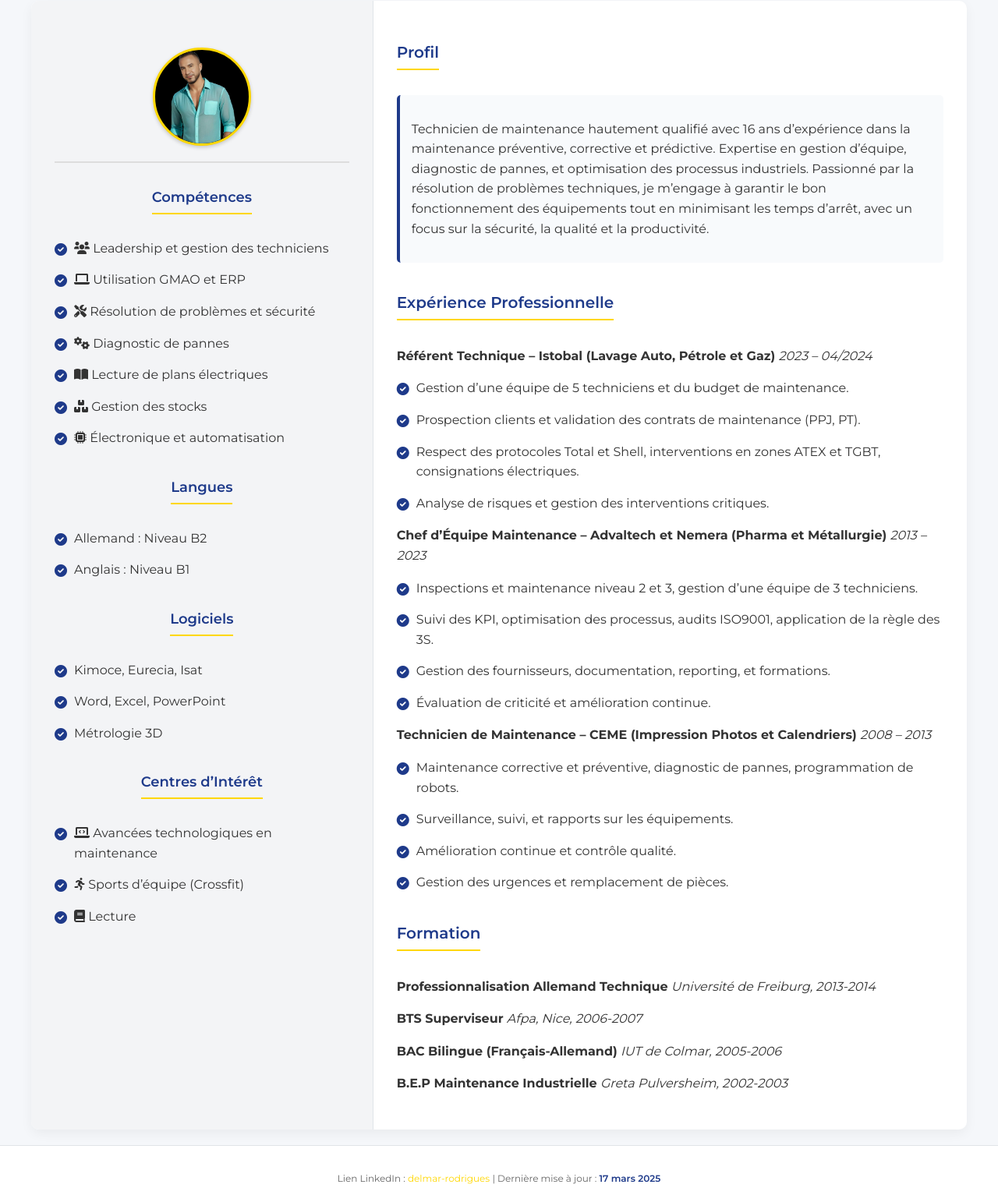
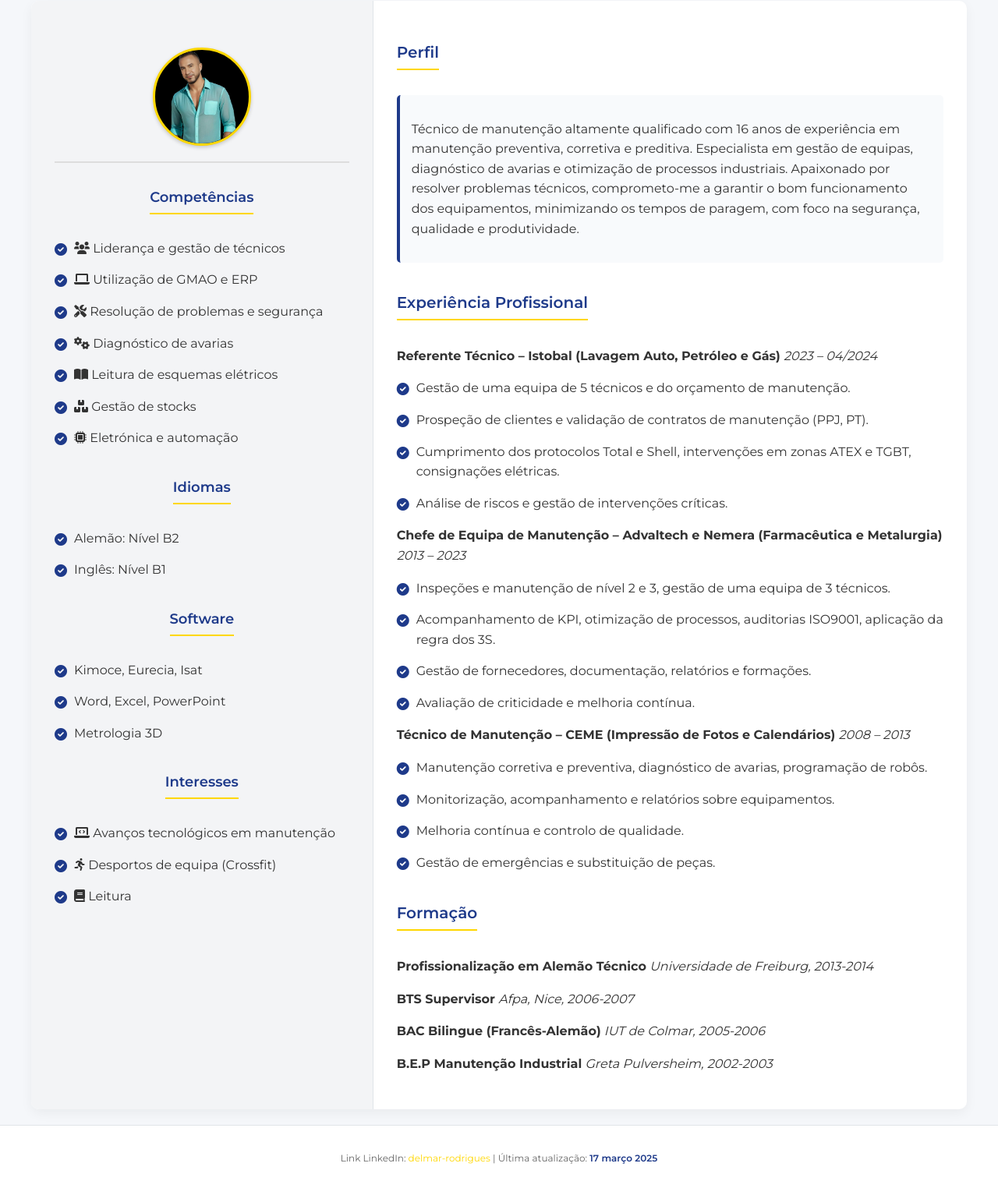
Before and after one commit to DelmarCrypto/cv-tech, a plain HTML site: page index.html in a window 1280 px wide. Shown: the part 189-1713 px from the top of the page at 78% size. Drawn offline with nearby package versions, Linux system fonts and the light colour scheme.

Commit message:
Update index.html

```diff
--- a/index.html
+++ b/index.html
@@ -1,5 +1,5 @@
 <!DOCTYPE html>
-<html lang="fr">
+<html lang="pt">
 <head>
     <meta charset="UTF-8">
     <meta name="viewport" content="width=device-width, initial-scale=1.0">
@@ -186,83 +186,83 @@
     <div class="header">
         <div class="header-content">
             <h1>Rodrigues Delmar</h1>
-            <p>Technicien Maintenance Expérimenté</p>
+            <p>Técnico de Manutenção Experiente</p>
             <p>roro68@live.fr | 06 89 67 93 25 | 14 Allée du Général Abbatucci, 68600 Volgelsheim</p>
         </div>
     </div>
 
     <div class="container">
         <div class="sidebar">
-            <img src="ceo legatio.png" alt="Photo de Rodrigues Delmar" class="profile-pic">
+            <img src="ceo legatio.png" alt="Foto de Rodrigues Delmar" class="profile-pic">
             <hr>
-            <h2>Compétences</h2>
+            <h2>Competências</h2>
             <ul>
-                <li><i class="fas fa-users"></i> Leadership et gestion des techniciens</li>
-                <li><i class="fas fa-laptop"></i> Utilisation GMAO et ERP</li>
-                <li><i class="fas fa-tools"></i> Résolution de problèmes et sécurité</li>
-                <li><i class="fas fa-cogs"></i> Diagnostic de pannes</li>
-                <li><i class="fas fa-book-open"></i> Lecture de plans électriques</li>
-                <li><i class="fas fa-boxes"></i> Gestion des stocks</li>
-                <li><i class="fas fa-microchip"></i> Électronique et automatisation</li>
+                <li><i class="fas fa-users"></i> Liderança e gestão de técnicos</li>
+                <li><i class="fas fa-laptop"></i> Utilização de GMAO e ERP</li>
+                <li><i class="fas fa-tools"></i> Resolução de problemas e segurança</li>
+                <li><i class="fas fa-cogs"></i> Diagnóstico de avarias</li>
+                <li><i class="fas fa-book-open"></i> Leitura de esquemas elétricos</li>
+                <li><i class="fas fa-boxes"></i> Gestão de stocks</li>
+                <li><i class="fas fa-microchip"></i> Eletrónica e automação</li>
             </ul>
-            <h2>Langues</h2>
+            <h2>Idiomas</h2>
             <ul>
-                <li>Allemand : Niveau B2</li>
-                <li>Anglais : Niveau B1</li>
+                <li>Alemão: Nível B2</li>
+                <li>Inglês: Nível B1</li>
             </ul>
-            <h2>Logiciels</h2>
+            <h2>Software</h2>
             <ul>
                 <li>Kimoce, Eurecia, Isat</li>
                 <li>Word, Excel, PowerPoint</li>
-                <li>Métrologie 3D</li>
+                <li>Metrologia 3D</li>
             </ul>
-            <h2>Centres d’Intérêt</h2>
+            <h2>Interesses</h2>
             <ul>
-                <li><i class="fas fa-laptop-code"></i> Avancées technologiques en maintenance</li>
-                <li><i class="fas fa-running"></i> Sports d’équipe (Crossfit)</li>
-                <li><i class="fas fa-book"></i> Lecture</li>
+                <li><i class="fas fa-laptop-code"></i> Avanços tecnológicos em manutenção</li>
+                <li><i class="fas fa-running"></i> Desportos de equipa (Crossfit)</li>
+                <li><i class="fas fa-book"></i> Leitura</li>
             </ul>
         </div>
 
         <div class="main">
-            <h2>Profil</h2>
+            <h2>Perfil</h2>
             <div class="executive-summary">
-                <p>Technicien de maintenance hautement qualifié avec 16 ans d’expérience dans la maintenance préventive, corrective et prédictive. Expertise en gestion d’équipe, diagnostic de pannes, et optimisation des processus industriels. Passionné par la résolution de problèmes techniques, je m’engage à garantir le bon fonctionnement des équipements tout en minimisant les temps d’arrêt, avec un focus sur la sécurité, la qualité et la productivité.</p>
+                <p>Técnico de manutenção altamente qualificado com 16 anos de experiência em manutenção preventiva, corretiva e preditiva. Especialista em gestão de equipas, diagnóstico de avarias e otimização de processos industriais. Apaixonado por resolver problemas técnicos, comprometo-me a garantir o bom funcionamento dos equipamentos, minimizando os tempos de paragem, com foco na segurança, qualidade e produtividade.</p>
             </div>
 
-            <h2>Expérience Professionnelle</h2>
-            <p><strong>Référent Technique – Istobal (Lavage Auto, Pétrole et Gaz)</strong> <em>2023 – 04/2024</em></p>
+            <h2>Experiência Profissional</h2>
+            <p><strong>Referente Técnico – Istobal (Lavagem Auto, Petróleo e Gás)</strong> <em>2023 – 04/2024</em></p>
             <ul>
-                <li>Gestion d’une équipe de 5 techniciens et du budget de maintenance.</li>
-                <li>Prospection clients et validation des contrats de maintenance (PPJ, PT).</li>
-                <li>Respect des protocoles Total et Shell, interventions en zones ATEX et TGBT, consignations électriques.</li>
-                <li>Analyse de risques et gestion des interventions critiques.</li>
+                <li>Gestão de uma equipa de 5 técnicos e do orçamento de manutenção.</li>
+                <li>Prospeção de clientes e validação de contratos de manutenção (PPJ, PT).</li>
+                <li>Cumprimento dos protocolos Total e Shell, intervenções em zonas ATEX e TGBT, consignações elétricas.</li>
+                <li>Análise de riscos e gestão de intervenções críticas.</li>
             </ul>
-            <p><strong>Chef d’Équipe Maintenance – Advaltech et Nemera (Pharma et Métallurgie)</strong> <em>2013 – 2023</em></p>
+            <p><strong>Chefe de Equipa de Manutenção – Advaltech e Nemera (Farmacêutica e Metalurgia)</strong> <em>2013 – 2023</em></p>
             <ul>
-                <li>Inspections et maintenance niveau 2 et 3, gestion d’une équipe de 3 techniciens.</li>
-                <li>Suivi des KPI, optimisation des processus, audits ISO9001, application de la règle des 3S.</li>
-                <li>Gestion des fournisseurs, documentation, reporting, et formations.</li>
-                <li>Évaluation de criticité et amélioration continue.</li>
+                <li>Inspeções e manutenção de nível 2 e 3, gestão de uma equipa de 3 técnicos.</li>
+                <li>Acompanhamento de KPI, otimização de processos, auditorias ISO9001, aplicação da regra dos 3S.</li>
+                <li>Gestão de fornecedores, documentação, relatórios e formações.</li>
+                <li>Avaliação de criticidade e melhoria contínua.</li>
             </ul>
-            <p><strong>Technicien de Maintenance – CEME (Impression Photos et Calendriers)</strong> <em>2008 – 2013</em></p>
+            <p><strong>Técnico de Manutenção – CEME (Impressão de Fotos e Calendários)</strong> <em>2008 – 2013</em></p>
             <ul>
-                <li>Maintenance corrective et préventive, diagnostic de pannes, programmation de robots.</li>
-                <li>Surveillance, suivi, et rapports sur les équipements.</li>
-                <li>Amélioration continue et contrôle qualité.</li>
-                <li>Gestion des urgences et remplacement de pièces.</li>
+                <li>Manutenção corretiva e preventiva, diagnóstico de avarias, programação de robôs.</li>
+                <li>Monitorização, acompanhamento e relatórios sobre equipamentos.</li>
+                <li>Melhoria contínua e controlo de qualidade.</li>
+                <li>Gestão de emergências e substituição de peças.</li>
             </ul>
 
-            <h2>Formation</h2>
-            <p><strong>Professionnalisation Allemand Technique</strong> <em>Université de Freiburg, 2013-2014</em></p>
-            <p><strong>BTS Superviseur</strong> <em>Afpa, Nice, 2006-2007</em></p>
-            <p><strong>BAC Bilingue (Français-Allemand)</strong> <em>IUT de Colmar, 2005-2006</em></p>
-            <p><strong>B.E.P Maintenance Industrielle</strong> <em>Greta Pulversheim, 2002-2003</em></p>
+            <h2>Formação</h2>
+            <p><strong>Profissionalização em Alemão Técnico</strong> <em>Universidade de Freiburg, 2013-2014</em></p>
+            <p><strong>BTS Supervisor</strong> <em>Afpa, Nice, 2006-2007</em></p>
+            <p><strong>BAC Bilingue (Francês-Alemão)</strong> <em>IUT de Colmar, 2005-2006</em></p>
+            <p><strong>B.E.P Manutenção Industrial</strong> <em>Greta Pulversheim, 2002-2003</em></p>
         </div>
     </div>
 
     <div class="footer">
-        <p>Lien LinkedIn : <a href="https://www.linkedin.com/in/delmar-rodrigues-">delmar-rodrigues</a> | Dernière mise à jour : <span>17 mars 2025</span></p>
+        <p>Link LinkedIn: <a href="https://www.linkedin.com/in/delmar-rodrigues-">delmar-rodrigues</a> | Última atualização: <span>17 março 2025</span></p>
     </div>
 
     <script>
```
